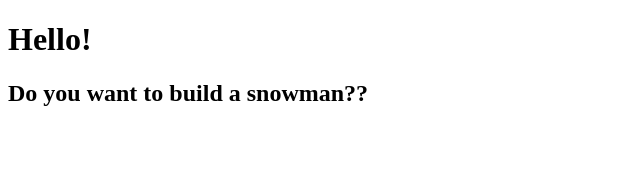
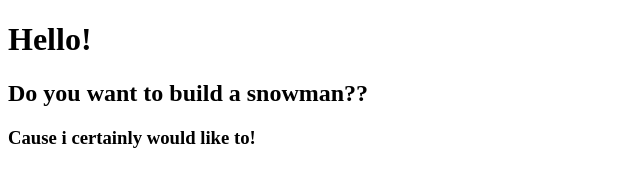
Before and after one commit to cameronzipp/new-project, a plain HTML site: page index.html in a window 1280 px wide. Shown: the whole page, without its empty margins (0-640 px from the left). Drawn offline with Linux system fonts and the light colour scheme.

Commit message:
Adding H3

```diff
--- a/index.html
+++ b/index.html
@@ -7,5 +7,6 @@
 <body>
     <h1>Hello!</h1>
     <h2>Do you want to build a snowman??</h2>
+    <h3>Cause i certainly would like to!</h3>
 </body>
 </html>
```
